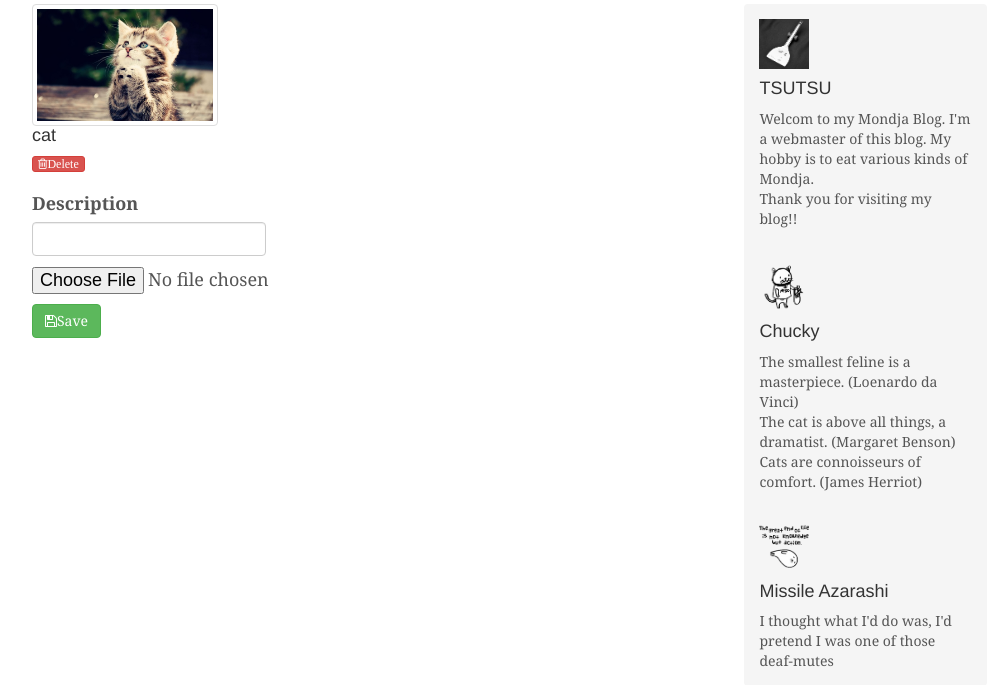
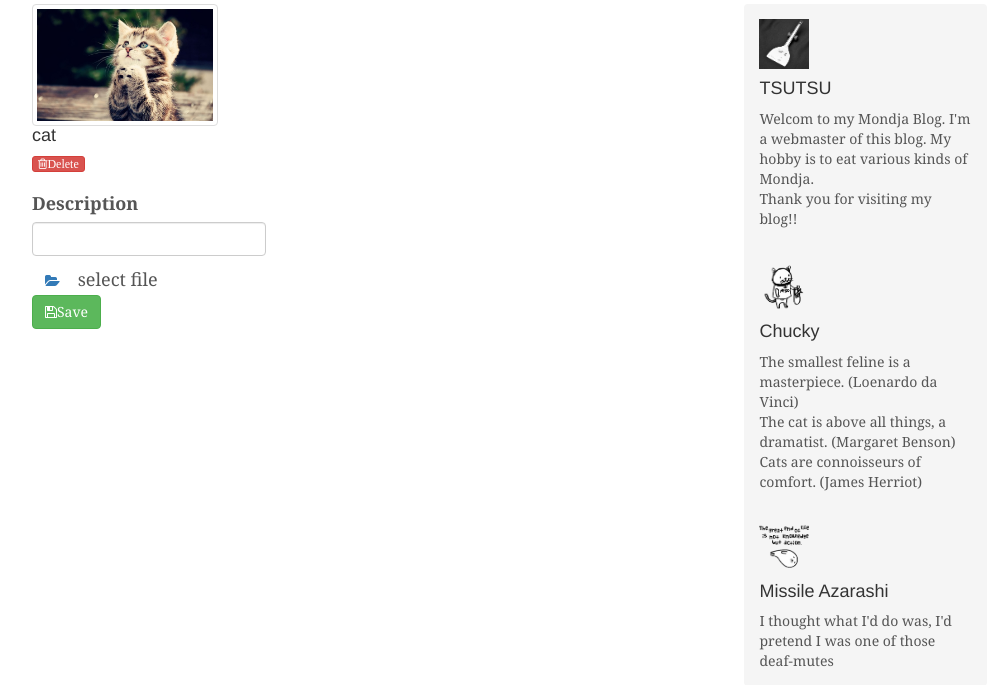
Before and after one commit to y-tsutsu/mondja-blog, a Django app: template static/templates/galleries/images.html in a window 1280 px wide. Shown: the part 240-925 px from the top of the page, without its empty margins (138-1140 px from the left). Run offline with Django 3.2, Linux system fonts and the light colour scheme; the template is opened without the code that fills it: values that come from a table or form of the project are taken from there, others are empty; a user stored in the database is signed in; data comes from the database, SQL or seed files in the repository; some libraries are stand-ins or nearby versions.

Commit message:
ファイル読み込みボタンのデザインを変更．

```diff
--- a/static/templates/galleries/images.html
+++ b/static/templates/galleries/images.html
@@ -60,9 +60,17 @@
                 <input id="id_description" maxlength="16" name="description" type="text" class="form-control">
             </div>
 
-            <div class="form-group" style="padding-bottom:10px;">
-                <input id="id_image" name="image" type="file">
+            <input type="file" id="file-input" name="image" style="display: none;">
+            <div class="input-prepend">
+                <a class="btn" onclick="$('#file-input').click();"><i class="fa fa-folder-open"></i></a>
+                <span id="cover" class="input-xlarge uneditable-input">select file</span>
             </div>
+
+            <script>
+                $('#file-input').change(function() {
+                    $('#cover').html($(this).val());
+                });
+            </script>
 
             <div class="form-group">
                 <button type="submit" class="btn btn-success"><i class="fa fa-save"></i>Save</button>
```
